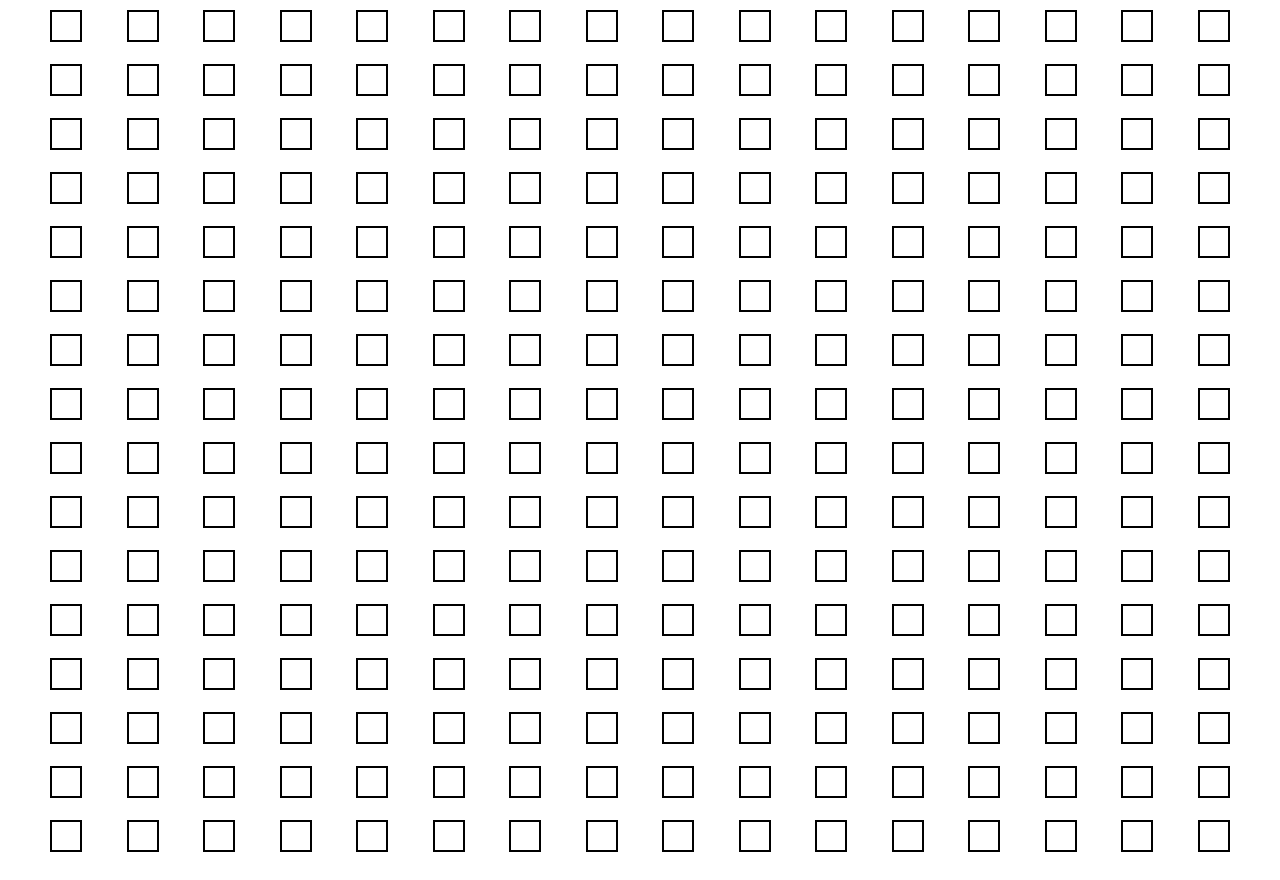
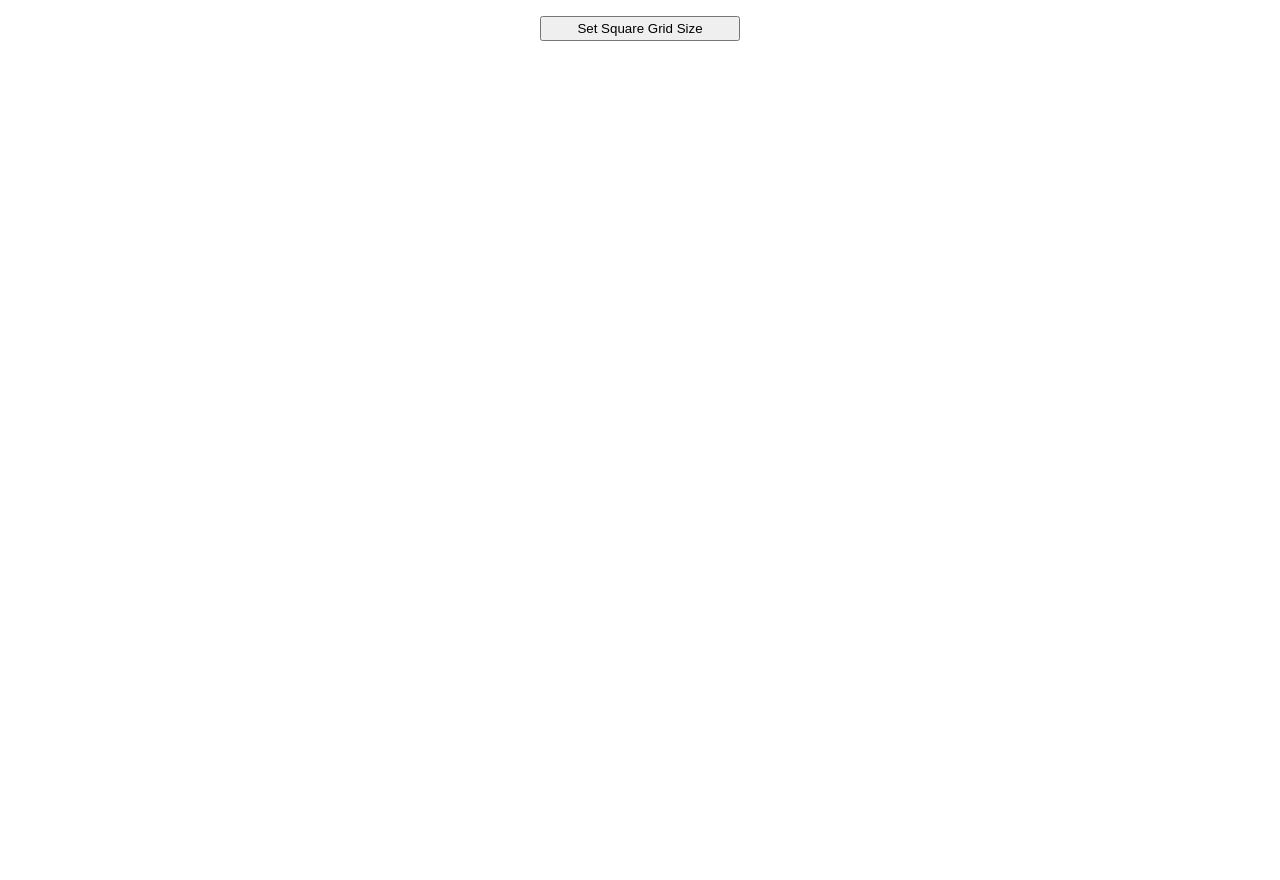
Before and after one commit to Hagnap/simple-etch-a-sketch, a plain HTML site: page index.html in a window 1280 px wide. After the commit the page ends 800 px from the top, so only its background shows below. Drawn offline with Linux system fonts and the light colour scheme.

Commit message:
Add prompt for grid size + add a dynamic grid size

```diff
--- a/index.html
+++ b/index.html
@@ -9,6 +9,8 @@
     <script src="script.js" defer></script>
 </head>
 <body>
+    <button onclick="setSquareGridSize()">Set Square Grid Size</button>
+
     <div class="square-div-section">
 
     </div>
--- a/script.js
+++ b/script.js
@@ -1,14 +1,14 @@
-function createSquareDivs() {
+function createSquareDivs(squaresPerSide) {
     // Get Square Div Section
     let squareDivSection = document.querySelector(".square-div-section");
 
     // Loop 16 x 16 times to create the square divs
-    for(let i = 0; i < 16; i++) {
+    for(let i = 0; i < squaresPerSide; i++) {
         let squareDivRow = document.createElement('div');
         squareDivRow.classList.add('square-div-row');
 
 
-        for(let j = 0; j < 16; j++) {
+        for(let j = 0; j < squaresPerSide; j++) {
             // Create div
             let square = document.createElement('div');
             square.classList.add('square-div');
@@ -38,4 +38,20 @@ function createSquareDivs() {
     }
 }
 
-createSquareDivs();
+function setSquareGridSize() {
+    let squaresPerSide = prompt("Enter Number of Squares per Side\nMax of 100 and Must be Greater than 0");
+
+    // Validate Input (Greater than 100, 100 squares per side, Less than 0, 16 squares per side, Otherwise x squares per side)
+    if(squaresPerSide > 100) {
+        createSquareDivs(100);
+    }
+
+    else if(squaresPerSide <= 0) {
+        createSquareDivs(16);
+    }
+
+    else {
+        createSquareDivs(squaresPerSide);
+    }
+
+}
--- a/style.css
+++ b/style.css
@@ -1,6 +1,24 @@
+body {
+    display: flex;
+    flex-direction: column;
+    justify-content: center;
+    align-items: center;
+}
+
+button {
+    margin: 8px;
+    height: 25px;
+    width: 200px;
+}
+
+.square-div-section {
+    display: flex;
+    justify-content: center;
+}
+
 .square-div-row {
     display: flex;
-    justify-content: space-evenly;
+    flex-direction: column;
 }
 
 .square-div {
@@ -10,4 +28,6 @@
     height: 20px;
     width: 20px;
     outline: 2px solid black;
+
+
 }
```
